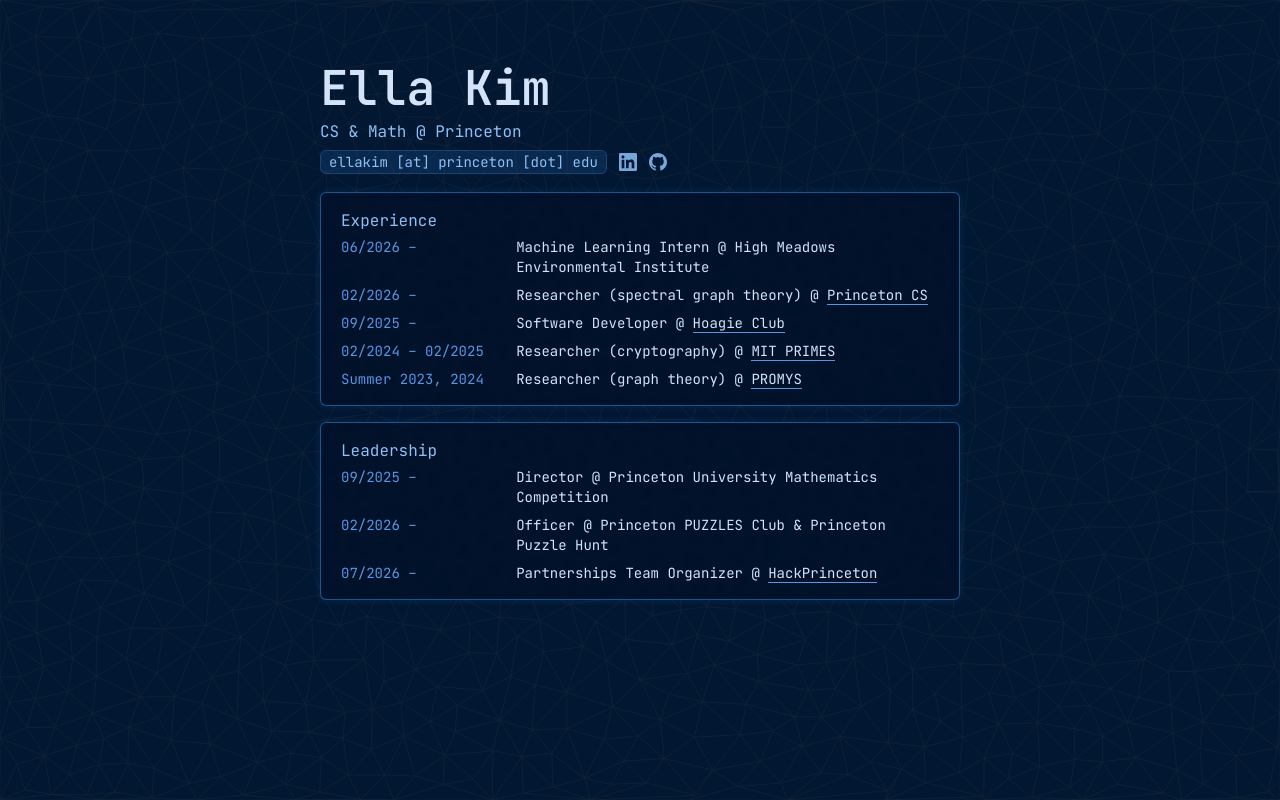
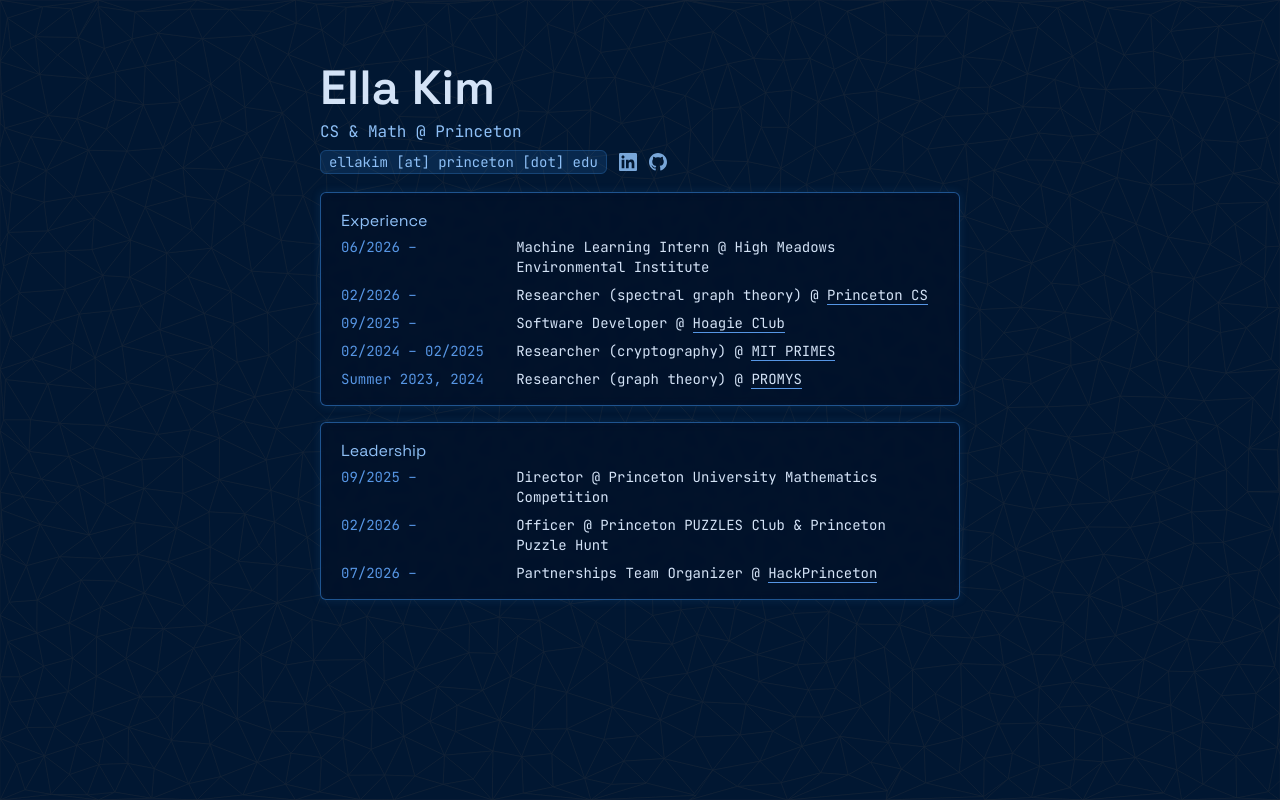
Before and after one commit to ellajkim/website, a React (Vite) app: page / in a window 1280 px wide. Built offline with nearby package versions, Linux system fonts and the light colour scheme.

Commit message:
font changes

```diff
--- a/index.html
+++ b/index.html
@@ -7,7 +7,7 @@
     <title>Ella Kim</title>
     <link rel="preconnect" href="https://fonts.googleapis.com" />
     <link rel="preconnect" href="https://fonts.gstatic.com" crossorigin />
-    <link href="https://fonts.googleapis.com/css2?family=JetBrains+Mono:wght@100..800&display=swap" rel="stylesheet" />
+    <link href="https://fonts.googleapis.com/css2?family=JetBrains+Mono:wght@100..800&family=Space+Grotesk:wght@300..700&display=swap" rel="stylesheet" />
   </head>
   <body>
     <div id="root"></div>
--- a/src/App.tsx
+++ b/src/App.tsx
@@ -1,6 +1,7 @@
 import PolyWater from './components/PolyWater'
 
 const monoFont = { fontFamily: "'JetBrains Mono', monospace" }
+const displayFont = { fontFamily: "'Space Grotesk', sans-serif" }
 
 const blue = {
   border: 'rgba(49, 120, 198, 0.65)',
@@ -26,7 +27,7 @@
       className="w-full border rounded-md px-5 py-4"
       style={{ backdropFilter: 'blur(4px)', background: 'rgba(1,12,35,0.50)', borderColor: blue.border, boxShadow: `0 0 10px 0px rgba(49, 120, 198, 0.18), inset 0 0 6px 0px rgba(49, 120, 198, 0.06)` }}
     >
-      <p className="text-base mb-1" style={{ ...monoFont, color: blue.title }}>
+      <p className="text-base mb-1" style={{ ...displayFont, color: blue.title }}>
         {title}
       </p>
       {rows.map(({ date, role }) => (
@@ -53,7 +54,7 @@
       <div
         className="relative z-10 px-6 py-12 sm:py-16 lg:mx-[25vw] lg:px-0"
       >
-        <h1 className="text-4xl sm:text-5xl font-semibold leading-tight" style={{ ...monoFont, color: blue.text }}>
+        <h1 className="text-4xl sm:text-5xl font-semibold leading-tight" style={{ ...displayFont, color: blue.text }}>
           Ella Kim
         </h1>
         <p className="text-base mt-2" style={{ ...monoFont, color: blue.title }}>CS & Math @ Princeton</p>
```
